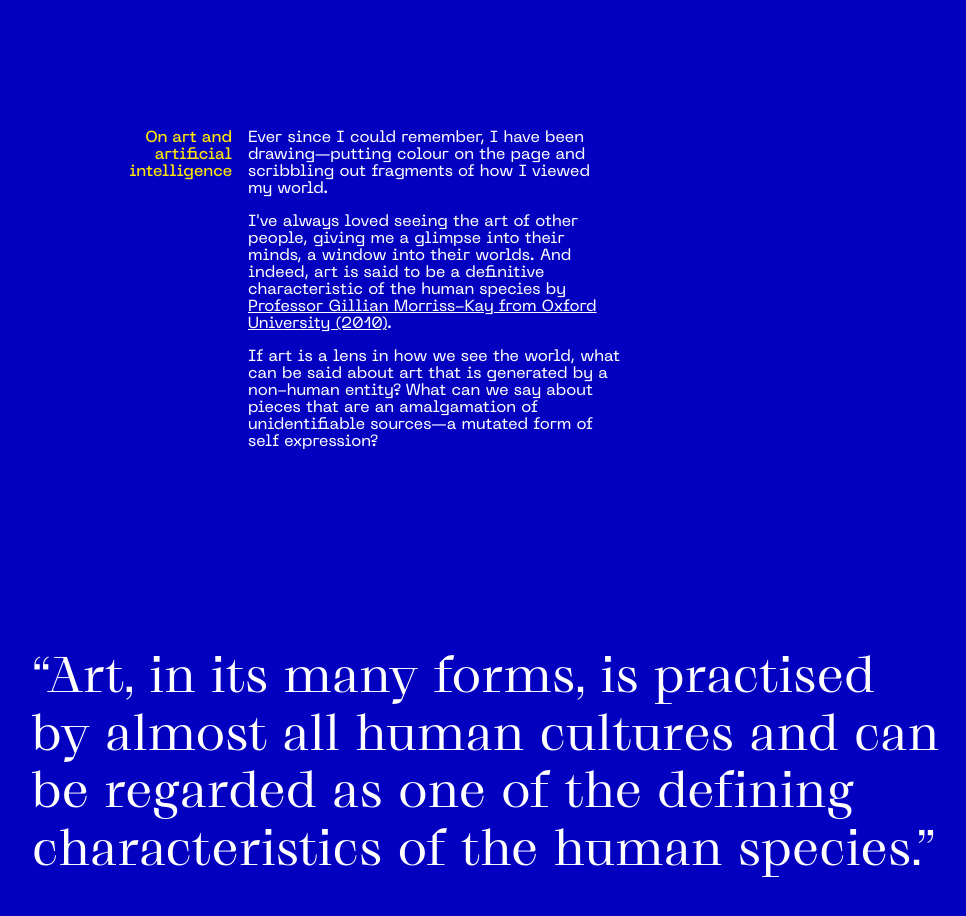
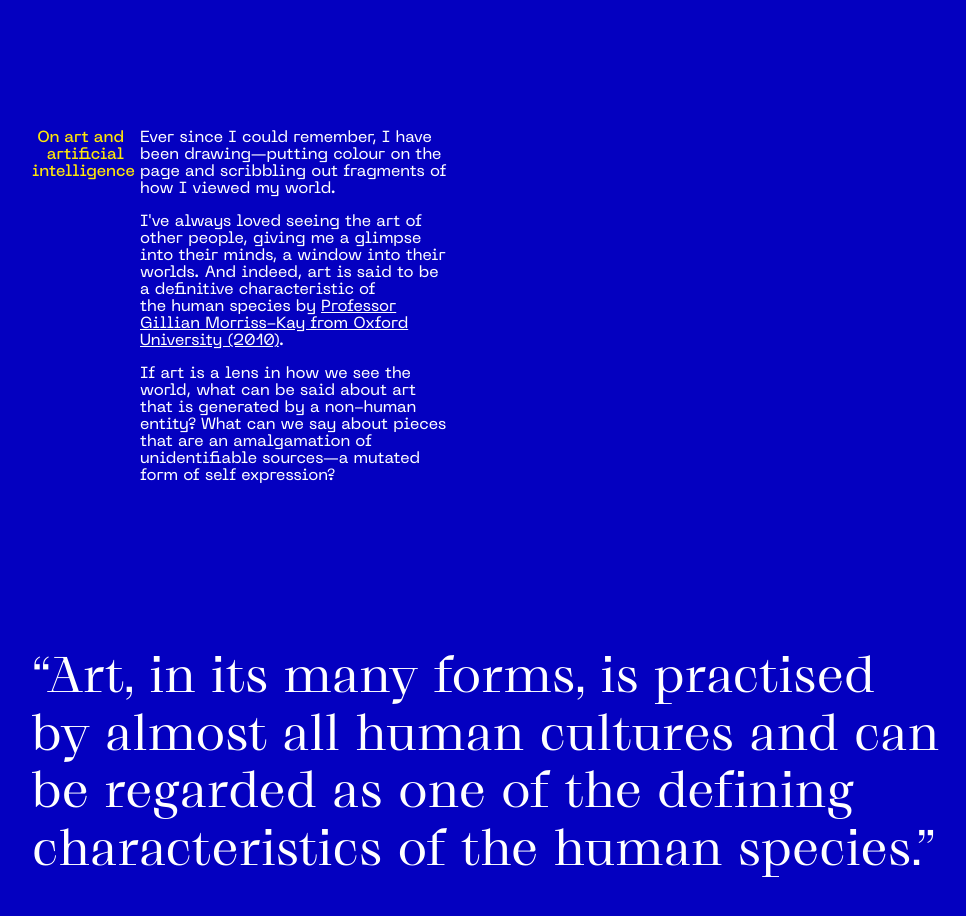
Before and after one commit to wingywing/ai, a React (Create React App) app: page / in a window 1280 px wide. Shown: the part 1160-2076 px from the top of the page, without its empty margins (76-1042 px from the left). Built offline with nearby package versions, Linux system fonts and the light colour scheme.

Commit message:
fix(intro section): fixed grid alignment for desktop

```diff
--- a/src/_desktop.scss
+++ b/src/_desktop.scss
@@ -34,6 +34,15 @@
             }
         }
         .section.intro {
+            .titled-paragraph{
+                grid-column: 2 / span 4;
+                h2 {
+                    grid-column: 1/2;
+                }
+                div {
+                    grid-column: 2/5;
+                }
+            }
             blockquote {
                 font-size: 3rem;
                 grid-column: 2/12;
```
